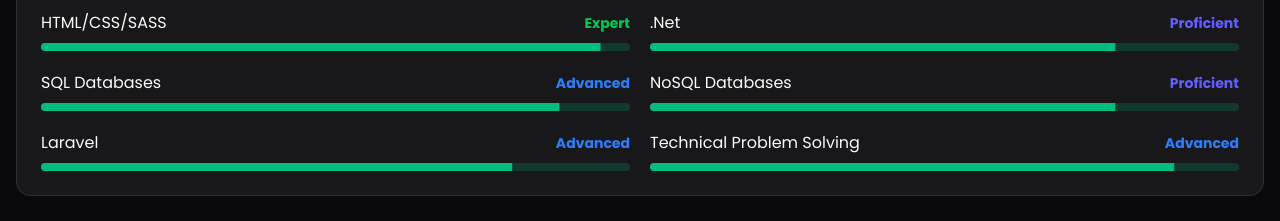
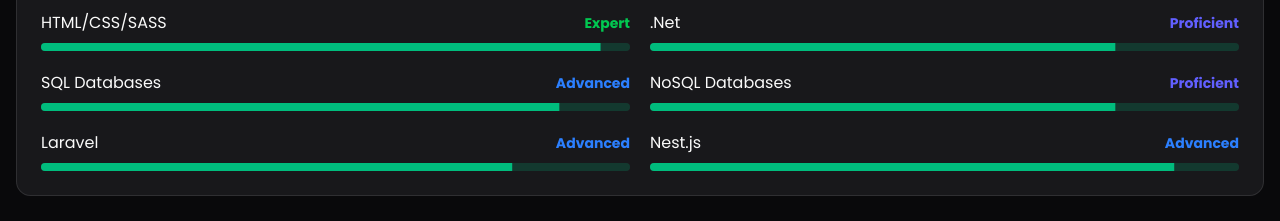
Before and after one commit to FlourenceL/portfolio, a Next.js app: page / in a window 1280 px wide. Shown: the part 1600-1821 px from the top of the page. Built offline with nearby package versions, Linux system fonts and the light colour scheme.

Commit message:
Replaced technical problem solving skill with nest.js

```diff
--- a/src/components/views/landing-page/skills-display.tsx
+++ b/src/components/views/landing-page/skills-display.tsx
@@ -28,7 +28,7 @@ const technicalSkills = [
   { name: "SQL Databases", proficiency: 88 },
   { name: "NoSQL Databases", proficiency: 79 },
   { name: "Laravel", proficiency: 80 },
-  { name: "Technical Problem Solving", proficiency: 89 },
+  { name: "Nest.js", proficiency: 89 },
 ];
 
 // Tools categorized by type
@@ -50,7 +50,7 @@ const tools = [
     icon: <Server className="h-5 w-5" />,
     items: [
       { name: "Node.js", icon: <Server /> },
-      { name: "Express", icon: <Server /> },
+      { name: "Express.js", icon: <Server /> },
       { name: "Nest.js", icon: <Server /> },
       { name: "MongoDB", icon: <Database /> },
       { name: "MySQL", icon: <Database /> },
```
